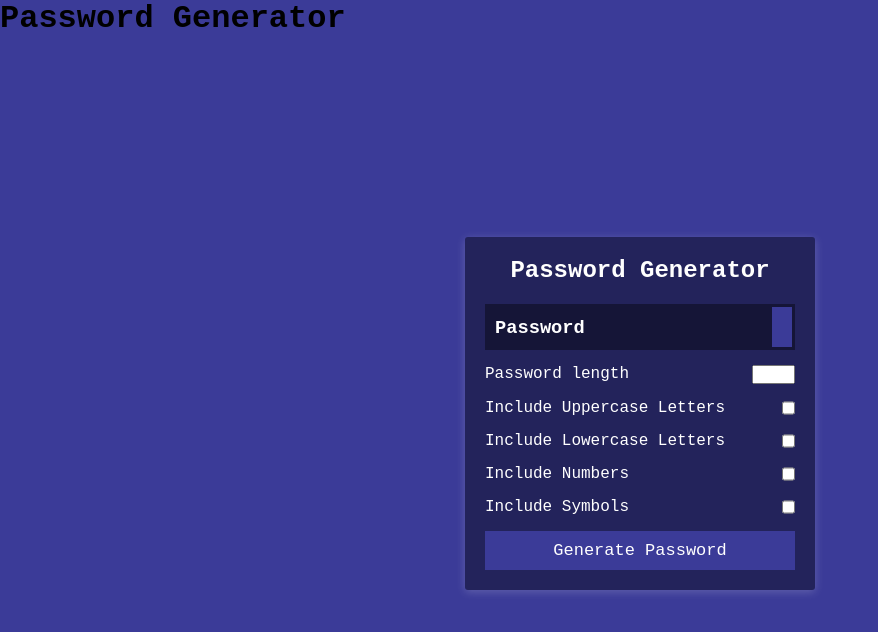
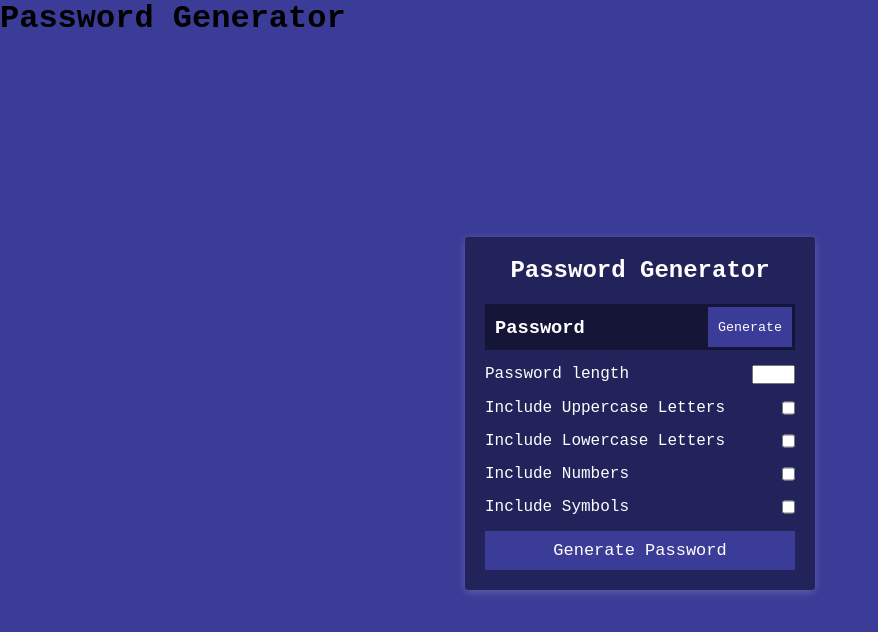
Before and after one commit to Sma-source/password-generator, a React (Create React App) app: page / in a window 1280 px wide. Shown: the top 632 px of the page, without its empty margins (0-878 px from the left). Built offline with nearby package versions, Linux system fonts and the light colour scheme.

Commit message:
modify html : btn name

```diff
--- a/src/App.js
+++ b/src/App.js
@@ -7,9 +7,7 @@ function App() {
           <h2 className="generator__header">Password Generator</h2>
           <div className="generator__password">
             <h3>Password</h3>
-            <button className="copy__btn">
-              <i className="far fa-clipboard"></i>
-            </button>
+            <button className="copy__btn">Generate</button>
           </div>
 
           <div className="form-group">
```
